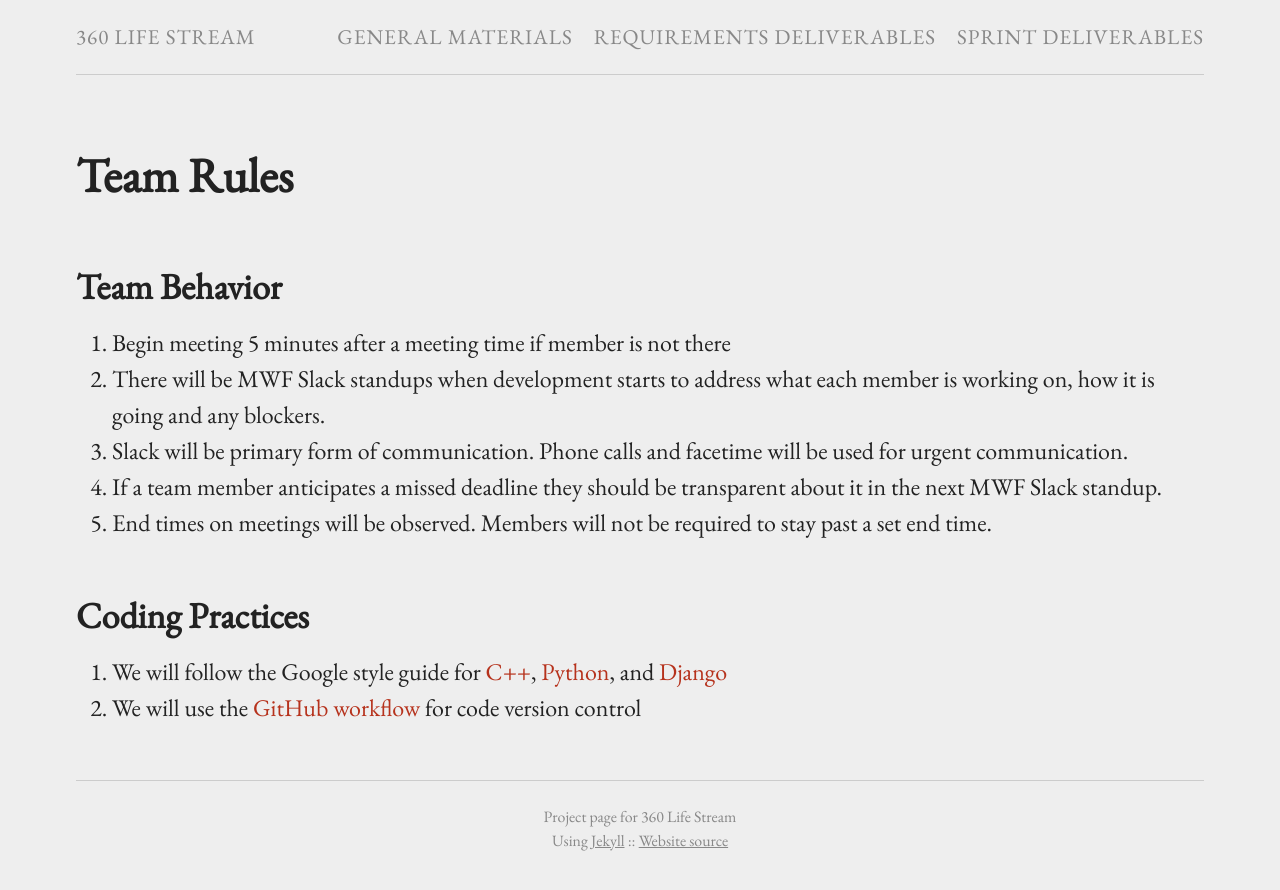
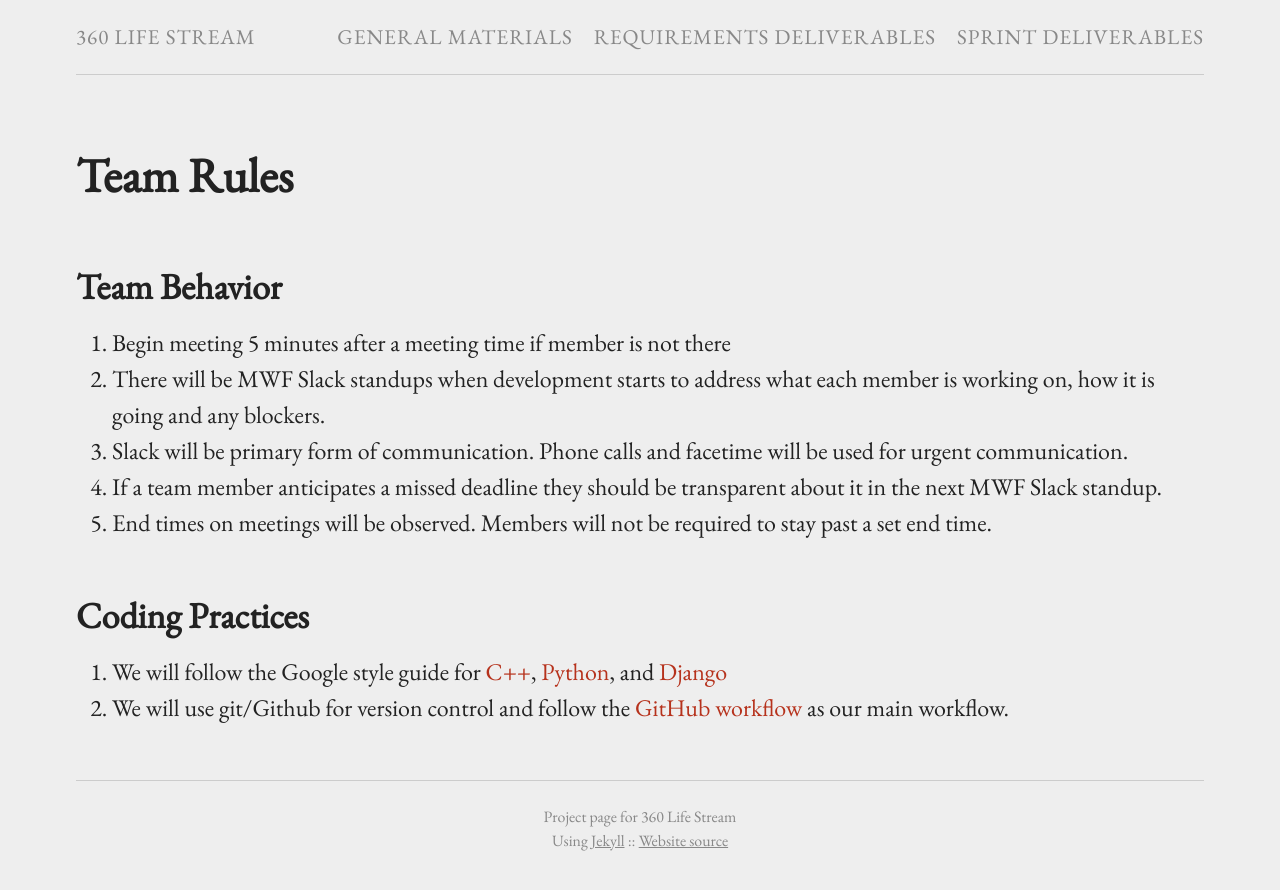
Before and after one commit to 360ls/360ls, a Jekyll site: the page built from rules.md, in a window 1280 px wide. Shown: the top 890 px of the page. Built offline with Jekyll 4.4.1, drawn with Linux system fonts in a browser that asks for light colours.

Commit message:
fix version control description

```diff
--- a/rules.md
+++ b/rules.md
@@ -13,4 +13,4 @@ permalink: /rules/
 
 ## Coding Practices
 1. We will follow the Google style guide for [C++](https://google.github.io/styleguide/cppguide.html), [Python](https://google.github.io/styleguide/pyguide.html), and [Django](https://docs.djangoproject.com/en/dev/internals/contributing/writing-code/coding-style/)
-2. We will use the [GitHub workflow](https://guides.github.com/introduction/flow/) for code version control
+2. We will use git/Github for version control and follow the [GitHub workflow](https://guides.github.com/introduction/flow/) as our main workflow.
```
